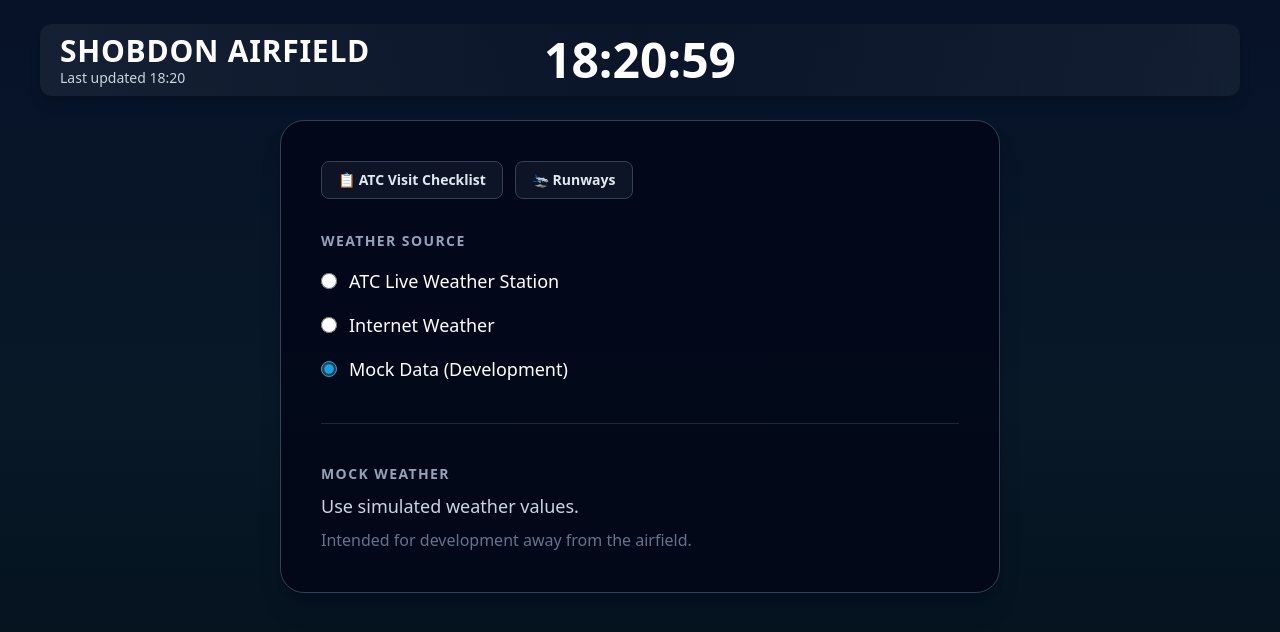
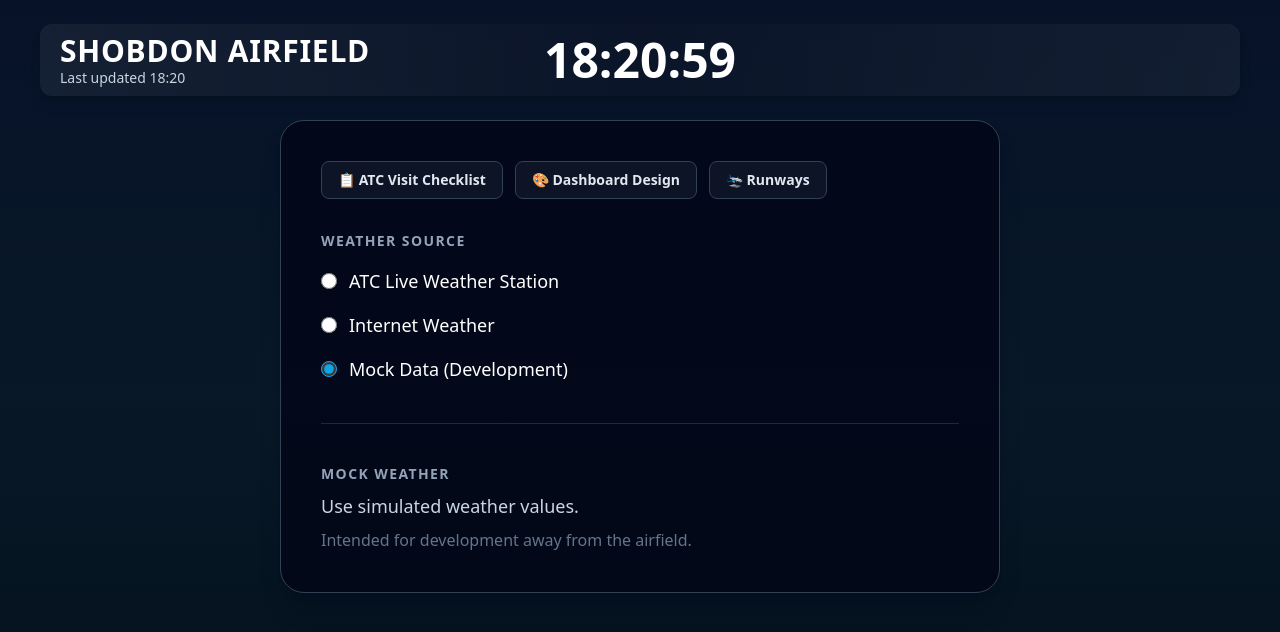
Before and after one commit to ullihealth/shobdon-central, a React (Vite) app: page /config in a window 1280 px wide. Shown: the top 632 px of the page. Built offline with nearby package versions, Linux system fonts and the light colour scheme; no server answers.

Commit message:
Add Dashboard Design link to Config page
/design has been reachable only by typing the URL directly since it
shipped in e5c818d. Adds a "Dashboard Design" link alongside the
existing Checklist and Runways links, same styling, so it's reachable
by navigation.

```diff
--- a/src/pages/ConfigPage.tsx
+++ b/src/pages/ConfigPage.tsx
@@ -39,6 +39,12 @@ export default function ConfigPage(): JSX.Element {
               📋 ATC Visit Checklist
             </Link>
             <Link
+              to="/design"
+              className="inline-block rounded-lg border border-slate-700 bg-slate-900/80 px-4 py-2 text-sm font-semibold text-slate-200 transition hover:border-sky-500 hover:text-white"
+            >
+              🎨 Dashboard Design
+            </Link>
+            <Link
               to="/runways"
               className="inline-block rounded-lg border border-slate-700 bg-slate-900/80 px-4 py-2 text-sm font-semibold text-slate-200 transition hover:border-sky-500 hover:text-white"
             >
```
